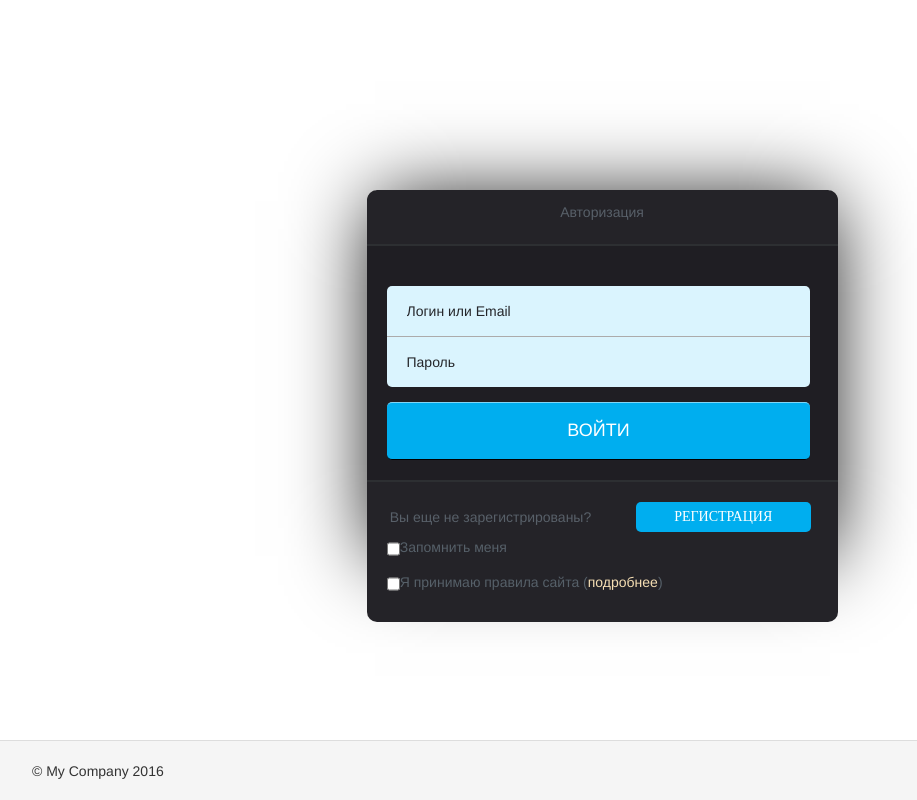
After one commit to KubrikDevelopmentStudio/MYFATE.RU, a Yii app: template views/auth/index.php in a window 1280 px wide. The commit adds this page. Shown: the whole page, without its empty margins (38-955 px from the left). Run offline with PHP 8.4 and a stand-in for Yii, Linux system fonts and the light colour scheme; the template is opened without the code that fills it, so the values that code supplies are empty; some libraries are stand-ins or nearby versions.

Commit message:
версия с роутами и формой

```diff
--- a/assets/AppAsset.php
+++ b/assets/AppAsset.php
@@ -19,6 +19,7 @@ class AppAsset extends AssetBundle
     public $baseUrl = '@web';
     public $css = [
         'css/site.css',
+        'css/auth.css',
     ];
     public $js = [
     ];
--- a/config/web.php
+++ b/config/web.php
@@ -10,6 +10,7 @@ $config = [
         'request' => [
             // !!! insert a secret key in the following (if it is empty) - this is required by cookie validation
             'cookieValidationKey' => '0000',
+            'baseUrl' => '',
         ],
         'cache' => [
             'class' => 'yii\caching\FileCache',
@@ -38,14 +39,14 @@ $config = [
             ],
         ],
         'db' => require(__DIR__ . '/db.php'),
-        /*
+
         'urlManager' => [
             'enablePrettyUrl' => true,
             'showScriptName' => false,
             'rules' => [
             ],
         ],
-        */
+
     ],
     'params' => $params,
 ];
--- /dev/null
+++ b/views/auth/index.php
@@ -0,0 +1,30 @@
+<?php
+/**
+ * Created by PhpStorm.
+ * User: root
+ * Date: 29.10.16
+ * Time: 19:42
+ */
+?>
+<body>
+    <div class="main-signin">
+        <div class="main-signin__head">
+            <p>Авторизация<p>
+        </div>
+        <div class="main-signin__middle">
+            <div class="middle__form">
+                <input type="text"     placeholder="Логин или Email">
+                <input type="password" placeholder="Пароль">
+                <input type="submit"   value="Войти">
+            </div>
+        </div>
+        <div class="main-signin__foot">
+            <div class="foot">
+                <p>Вы еще не зарегистрированы?</p>
+                <input class="reg" type="submit" value="Регистрация" />
+                <label><input type="checkbox" class="checkReg" />Запомнить меня</label>
+                <label><input type="checkbox" class="checkReg" />Я принимаю правила сайта (<span><a class="aMore" href="#">подробнее</a></span>)</label>
+            </div>
+        </div>
+    </div>
+</body>
--- /dev/null
+++ b/web/css/auth.css
@@ -0,0 +1,157 @@
+body {
+    margin: 0;
+    padding: 0;
+    -webkit-background-size: cover;
+    -ms-background-size: cover;
+    background-size: cover;
+
+}
+.main-signin {
+    box-shadow: 0px 11px 80px #000;
+    width: 455px;
+    height: 355px;
+    margin: 120px auto;
+
+}
+.main-signin .main-signin__head {
+    background: #242328;
+    border-bottom: 1px solid #2d2f32;
+    border-radius: 10px 10px 0 0;
+    box-shadow: 0px 1px 0px #000;
+    padding: 12px 0;
+    width: 471px;
+    margin-left: -8px;
+}
+.main-signin .main-signin__head p {
+    color: #586069;
+    text-align: center;
+}
+.main-signin .main-signin__middle {
+    background: #1f1e23;
+    border-bottom: 1px solid #2d2f32;
+    border-top: 1px solid #2d2f32;
+    box-shadow: 0px 1px 0px #000;
+    width: 471px;
+    margin-left: -8px;
+}
+.main-signin .main-signin__middle .middle__form {
+    margin: 40px 0 20px 0;
+}
+.main-signin .main-signin__middle .middle__form ::-webkit-input-placeholder {
+    color: #25262a;
+}
+.main-signin .main-signin__middle .middle__form :-moz-placeholder {
+    color: #25262a;
+}
+.main-signin .main-signin__middle .middle__form ::-moz-placeholder {
+    color: #25262a;
+}
+.main-signin .main-signin__middle .middle__form :-ms-input-placeholder {
+    color: #25262a;
+}
+.main-signin .main-signin__middle .middle__form input[type="text"], .main-signin .main-signin__middle .middle__form input[type="password"], .main-signin .main-signin__middle .middle__form input[type="submit"] {
+    background: #daf4fe;
+    border-radius: 5px 5px 0 0;
+    border: none;
+    color: #25262a;
+    display: block;
+    margin: 0 20px;
+    outline: none;
+    padding: 15px 0;
+    width: 90%;
+}
+
+.main-signin .main-signin__middle .middle__form input[type="text"], .main-signin .main-signin__middle .middle__form input[type="password"] {
+    padding:15px 20px;
+    width:90%;
+}
+
+.main-signin .main-signin__middle .middle__form input[type="password"] {
+    border-top: 1px solid #acabab;
+    border-radius: 0 0 5px 5px;
+}
+.reg {
+    background: #00aeef;
+    border-radius: 5px;
+    width: 175px;
+    height: 30px;
+    float: left;
+    display: inline-block;
+    position: relative;
+    text-transform: uppercase;
+    color: white;
+    font-family: serif;
+    border: navajowhite;
+    margin: -30px 241px;
+    cursor: pointer;
+
+}
+.main-signin .main-signin__middle .middle__form input[type="submit"] {
+    background: #00aeef;
+    border-radius: 5px;
+    border-bottom: 1px solid #000;
+    border-top: 1px solid #80d6f7;
+    color: #fff;
+    font-size: 18px;
+    margin-top: 15px;
+    cursor:pointer;
+    text-transform: uppercase;
+}
+.middle__form input[type="submit"]:active {
+    background: #80d6f7;
+}
+.main-signin .main-signin__foot {
+    background: #242328;
+    border-top: 1px solid #2d2f32;
+    border-radius: 0 0 10px 10px;
+    padding: 20px 0;
+    margin-left: -8px;
+    width: 471px;
+}
+.main-signin .main-signin__foot .foot {
+    float: left;
+    padding: 0 0 0 6%;
+    width: 56%;
+}
+.main-signin .main-signin__foot .foot p {
+    color: #586069;
+    margin: 5px -5px;
+    width: 207px;
+}
+.main-signin .main-signin__foot .foot{
+    float: left;
+    width: 38%;
+}
+.main-signin .main-signin__foot,
+.main-signin .main-signin__foot {
+    float: left;
+}
+.main-signin .main-signin__foot a:not('.aMore'),
+.main-signin .main-signin__foot a:not('.aMore') {
+    -webkit-transition: 0.4s;
+    -moz-transition: 0.4s;
+    -o-transition: 0.4s;
+    transition: 0.4s;
+    display: block;
+    margin: -12px 0;
+    text-indent: -999em;
+    width: 85px;
+    height: 77px;
+}
+.checkReg {
+    display: block;
+    cursor: pointer;
+}
+label {
+    display: -webkit-box;
+    color: #566069;
+    margin-left: -10px;
+    padding: 5px 2px;
+    width: 500px;
+    font-weight: 100;
+    max-width: 200%;
+}
+.aMore {
+    text-decoration: none;
+    color: wheat;
+}
```
Also changed, not shown: controllers/AuthController.php (added, +18 -0 lines), .htaccess (added), web/.htaccess (added).
